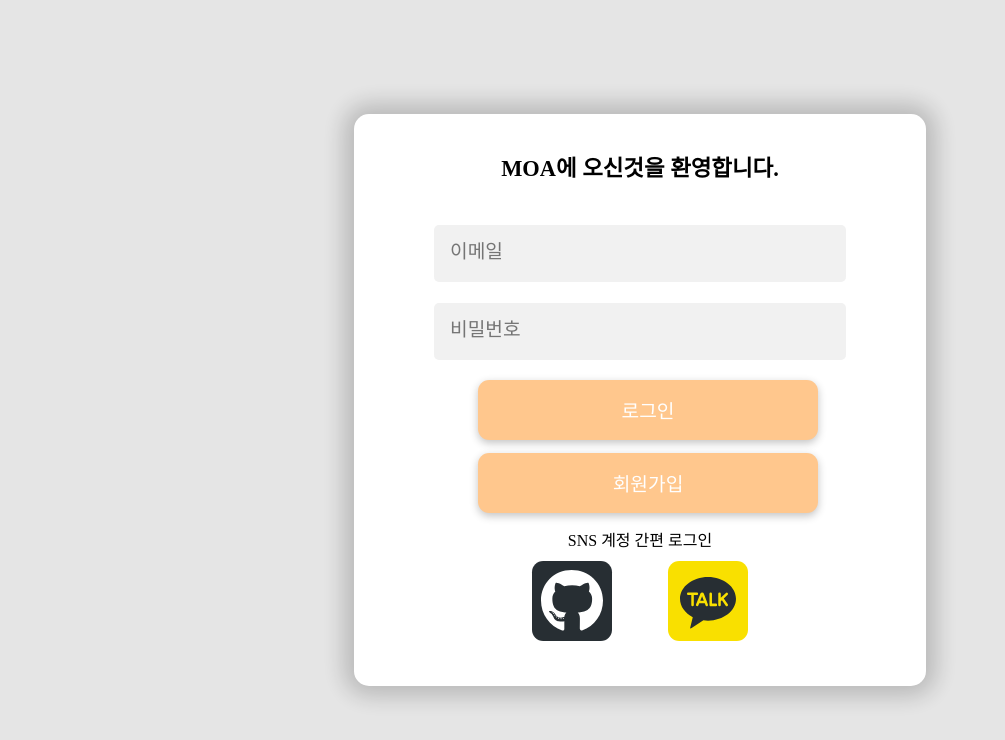
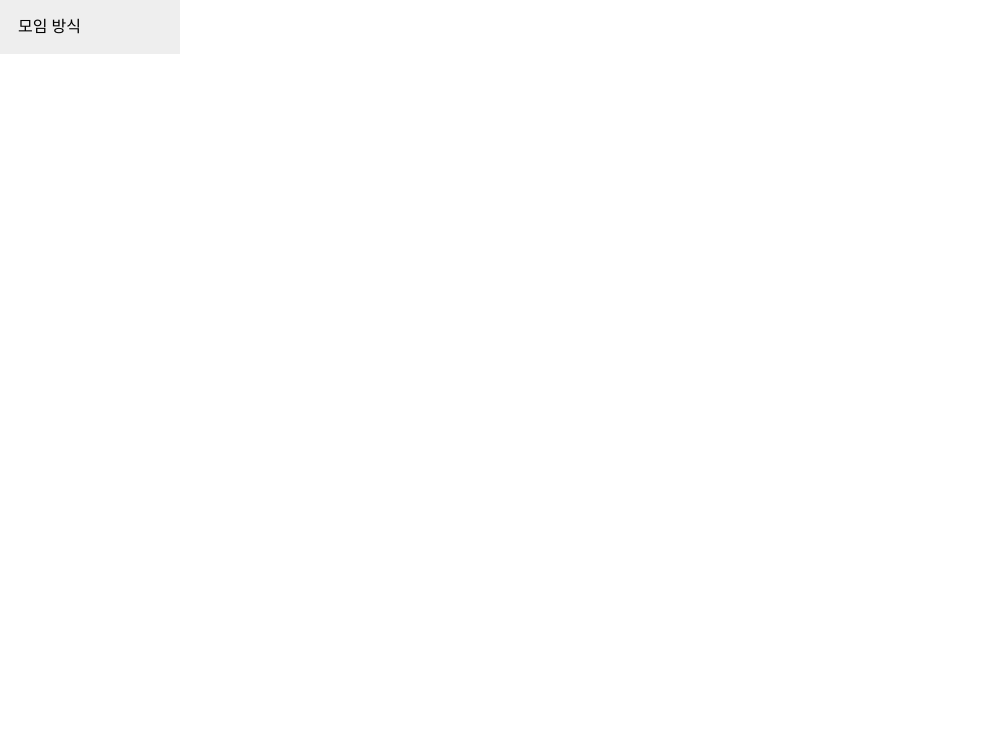
Before and after one commit to side-project-moa/MOA-FE, a React (Create React App) app: page / in a window 1280 px wide. Shown: the top 740 px of the page, without its empty margins (0-1005 px from the left). Built offline with nearby package versions, Linux system fonts and the light colour scheme; the HTML template or start-up script is replaced by a standard one.

Commit message:
[#5] feat: 기본필터 컴포넌트 생성

```diff
--- a/src/App.tsx
+++ b/src/App.tsx
@@ -1,15 +1,23 @@
 import { RecoilRoot } from 'recoil';
 import { ThemeProvider } from 'styled-components';
+import DefaultFilter, { IFilterData } from './components/Filter/DefaultFilter';
 import SignModal from './components/Login/SignModal';
 import GlobalStyle from './config/style/gloabalStyle';
 import { DefaultTheme } from './config/style/theme';
 
+export type FilterPlaceholder = '모임 방식' | '카테고리' | '단기/정기';
+
 export default function App() {
+  const testData: IFilterData = {
+    placeholder: '모임 방식',
+    options: ['모임 방식 전체', '온라인', '오프라인', '온/오프라인'],
+  };
   return (
     <RecoilRoot>
       <ThemeProvider theme={DefaultTheme}>
         <GlobalStyle />
-        <SignModal />
+        {/* <SignModal /> */}
+        <DefaultFilter {...testData} />
       </ThemeProvider>
     </RecoilRoot>
   );
--- /dev/null
+++ b/src/components/Filter/DefaultFilter.tsx
@@ -0,0 +1,95 @@
+import styled from 'styled-components';
+import { useRef, useState } from 'react';
+import { useRecoilState } from 'recoil';
+
+import { FilterPlaceholder } from '@src/App';
+import { gatherTypeAtom } from './filterAtoms';
+
+export interface IFilterData {
+  placeholder: FilterPlaceholder;
+  options: string[];
+}
+
+export default function DefaultFilter({ placeholder, options }: IFilterData) {
+  const [isFilterOptionsOn, setFilterOptionsOn] = useState(false);
+  const [gatherType, setGatherType] = useRecoilState(gatherTypeAtom);
+
+  const selectedOptionDOM = useRef<HTMLDivElement>(null);
+  const currentDOM = useRef<HTMLUListElement>(null);
+
+  const handleOnOffFilterOptions = () => {
+    setFilterOptionsOn(!isFilterOptionsOn);
+  };
+
+  const handleOptionClick = (
+    e: React.MouseEvent<HTMLOptionElement, MouseEvent>,
+  ) => {
+    if (!e.target) return;
+    if (!selectedOptionDOM.current) return;
+
+    const element = e.currentTarget as HTMLOptionElement;
+    setFilterOptionsOn(false);
+    setGatherType(element.innerHTML);
+  };
+
+  return (
+    <DefaultFilterContainer>
+      <SelectedOption
+        ref={selectedOptionDOM}
+        onClick={handleOnOffFilterOptions}
+      >
+        {gatherType}
+      </SelectedOption>
+
+      <FilterOptions ref={currentDOM}>
+        {isFilterOptionsOn &&
+          options.map((option) => (
+            <FilterOption value={option} onClick={(e) => handleOptionClick(e)}>
+              {option}
+            </FilterOption>
+          ))}
+      </FilterOptions>
+    </DefaultFilterContainer>
+  );
+}
+
+const DefaultFilterContainer = styled.div`
+  display: flex;
+  flex-direction: column;
+  width: 11.25rem;
+`;
+
+const SelectedOption = styled.div`
+  ${({ theme }) => theme.style.flexAlignItemsCenter}
+  box-sizing: border-box;
+  padding-left: 1.125rem;
+  width: 11.25rem;
+  height: 3.375rem;
+  background-color: #eee;
+
+  &:hover {
+    cursor: pointer;
+  }
+`;
+
+const FilterOptions = styled.ul`
+  all: unset;
+  width: 11.25rem;
+  display: flex;
+  flex-direction: column;
+`;
+
+const FilterOption = styled.option`
+  all: unset;
+  ${({ theme }) => theme.style.flexAlignItemsCenter}
+  box-sizing: border-box;
+  padding-left: 1.125rem;
+  width: 11.25rem;
+  height: 3.375rem;
+  background-color: #eee;
+
+  &:hover {
+    cursor: pointer;
+    background-color: rgba(255, 184, 0, 0.5);
+  }
+`;
--- /dev/null
+++ b/src/components/Filter/filterAtoms.tsx
@@ -0,0 +1,6 @@
+import { atom } from 'recoil';
+
+export const gatherTypeAtom = atom({
+  key: 'gatherTypeAtom',
+  default: '모임 방식',
+});
```
